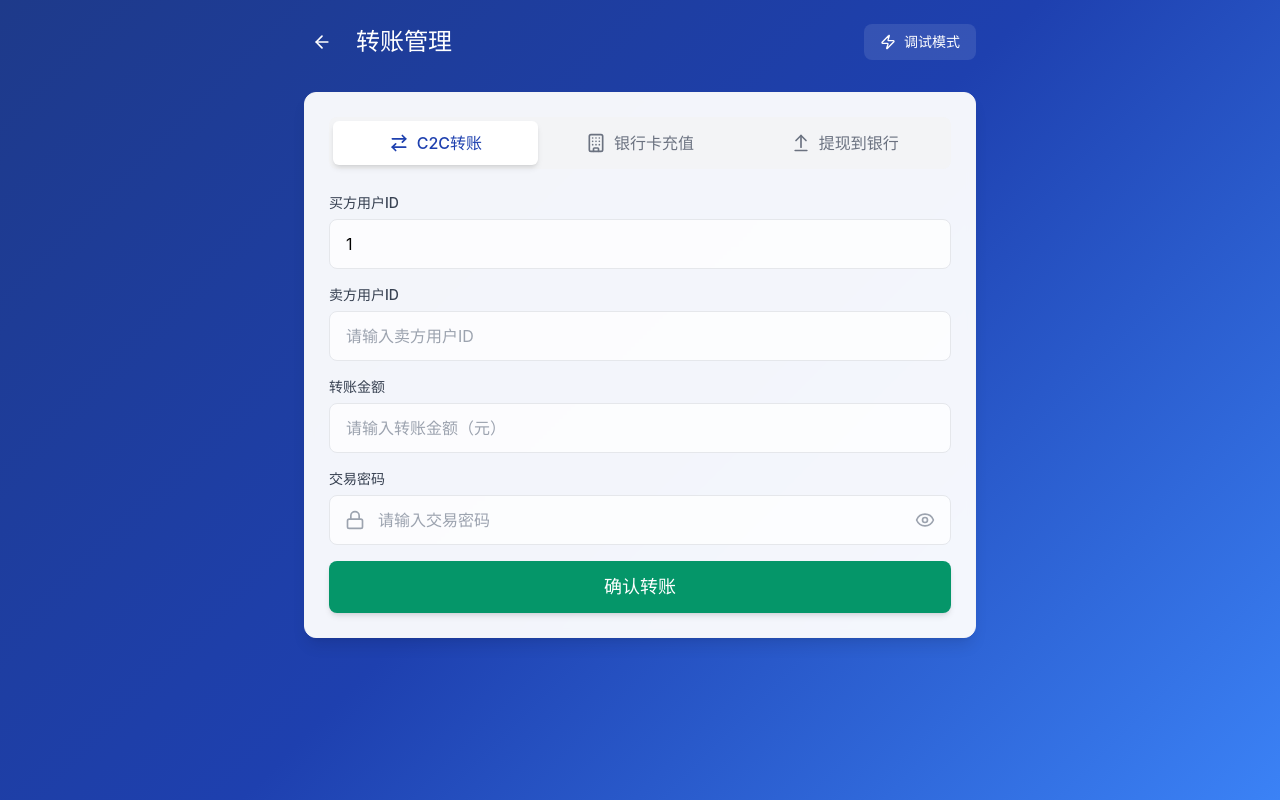
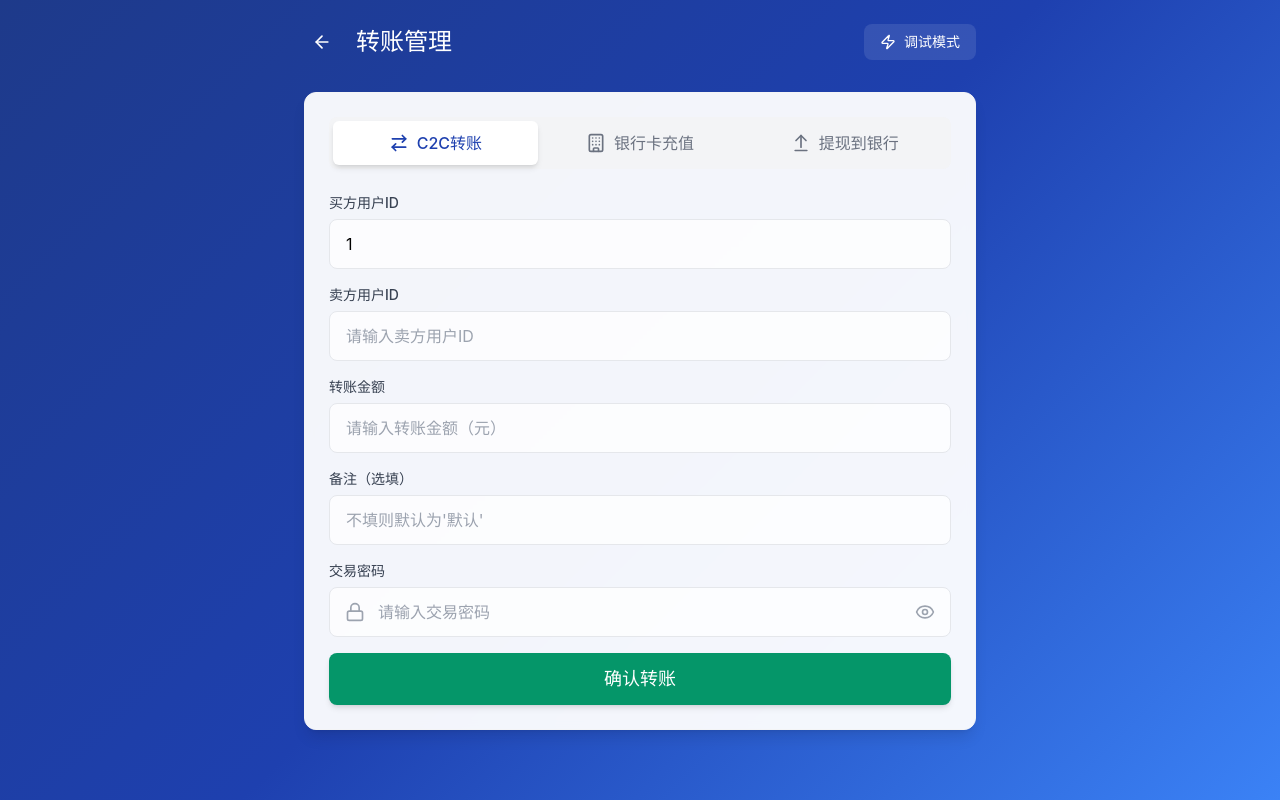
Before and after one commit to starslipay/web, a Vue app: page /transfer in a window 1280 px wide. Built offline with nearby package versions, Linux system fonts and the light colour scheme; sample sign-in values are in the browser's storage.

Commit message:
fix bank2c c2bank

```diff
--- a/src/pages/C2CBillPage.vue
+++ b/src/pages/C2CBillPage.vue
@@ -223,12 +223,20 @@ onUnmounted(() => {
             <span class="text-xl font-bold text-blue-600">¥{{ formatAmount(billInfo.amount) }}</span>
           </div>
 
-          <div v-if="billInfo.desc" class="p-4 bg-gray-50 rounded-lg">
+          <div class="p-4 bg-gray-50 rounded-lg">
+            <div class="flex items-center gap-2 mb-2">
+              <FileText class="w-4 h-4 text-gray-400" />
+              <span class="text-sm text-gray-500">交易描述</span>
+            </div>
+            <p class="text-gray-800">{{ billInfo.desc || '无' }}</p>
+          </div>
+
+          <div class="p-4 bg-gray-50 rounded-lg">
             <div class="flex items-center gap-2 mb-2">
               <FileText class="w-4 h-4 text-gray-400" />
               <span class="text-sm text-gray-500">备注</span>
             </div>
-            <p class="text-gray-800">{{ billInfo.desc }}</p>
+            <p class="text-gray-800">{{ billInfo.memo || '无' }}</p>
           </div>
         </div>
       </div>
--- a/src/pages/TestPage.vue
+++ b/src/pages/TestPage.vue
@@ -424,7 +424,7 @@ const createUser = async (userId: string, password: string): Promise<TestUser |
         user_id: userId,
         bank_type: 1,
         amount: 1000000,
-        desc: '压测资金',
+        memo: '压测资金',
         verify_type: 1,
         password: '123456',
       },
@@ -744,7 +744,7 @@ const runSmokeTest = async () => {
   // 9. 充值确认
   const rechargeDoReq = () => ({
     transaction_id: ctx.rechargeTid, user_id: buyerId, bank_type: 1, amount: RECHARGE_AMOUNT,
-    desc: '冒烟测试充值', verify_type: 1, password,
+    memo: '冒烟测试充值', verify_type: 1, password,
   })
   const rechargeOk = await exec(8, rechargeDoReq, () => postApi('/api/pay_gate/bank2c_do', rechargeDoReq(), ctx.buyerToken, buyerId),
     (d, req) => [
@@ -809,7 +809,7 @@ const runSmokeTest = async () => {
   // 15. 提现确认
   const withdrawDoReq = () => ({
     transaction_id: ctx.withdrawTid, user_id: buyerId, bank_type: 1, amount: WITHDRAW_AMOUNT,
-    desc: '冒烟测试提现', verify_type: 1, password,
+    memo: '冒烟测试提现', verify_type: 1, password,
   })
   const withdrawOk = await exec(14, withdrawDoReq, () => postApi('/api/pay_gate/c2bank_do', withdrawDoReq(), ctx.buyerToken, buyerId),
     (d, req) => [
--- a/src/pages/TransactionsPage.vue
+++ b/src/pages/TransactionsPage.vue
@@ -255,7 +255,10 @@ onUnmounted(() => {
                     {{ getInoutTypeText(transaction.inout_type) }}
                   </span>
                 </div>
-                <p class="text-sm text-gray-500 mt-1">{{ transaction.desc || '无备注' }}</p>
+                <p class="text-sm text-gray-500 mt-1">
+                  <span>描述: {{ transaction.desc || '无' }}</span>
+                  <span class="ml-2">备注: {{ transaction.memo || '无' }}</span>
+                </p>
                 <div class="flex items-center gap-4 mt-2 text-xs text-gray-400">
                   <div class="flex items-center gap-1">
                     <Clock class="w-3 h-3" />
--- a/src/pages/TransferPage.vue
+++ b/src/pages/TransferPage.vue
@@ -27,13 +27,14 @@ const c2cForm = reactive({
   verify_type: 1,
   password: '',
   version: 1,
+  memo: '',
 })
 
 const bank2cForm = reactive({
   user_id: authStore.userId || '',
   bank_type: 1,
   amount: '',
-  desc: '',
+  memo: '',
   verify_type: 1,
   password: '',
 })
@@ -42,7 +43,7 @@ const c2bankForm = reactive({
   user_id: authStore.userId || '',
   bank_type: 1,
   amount: '',
-  desc: '',
+  memo: '',
   verify_type: 1,
   password: '',
 })
@@ -75,19 +76,20 @@ const resetC2C = () => {
   c2cForm.seller_user_id = ''
   c2cForm.amount = ''
   c2cForm.password = ''
+  c2cForm.memo = ''
 }
 
 const resetBank2C = () => {
   bank2cForm.bank_type = 1
   bank2cForm.amount = ''
-  bank2cForm.desc = ''
+  bank2cForm.memo = ''
   bank2cForm.password = ''
 }
 
 const resetC2Bank = () => {
   c2bankForm.bank_type = 1
   c2bankForm.amount = ''
-  c2bankForm.desc = ''
+  c2bankForm.memo = ''
   c2bankForm.password = ''
 }
 
@@ -123,6 +125,7 @@ const c2cTransfer = async () => {
       verify_type: c2cForm.verify_type,
       password: c2cForm.password,
       version: c2cForm.version,
+      memo: c2cForm.memo || '默认',
     })
 
     if (doResponse.is_repeat === 1) {
@@ -142,7 +145,7 @@ const c2cTransfer = async () => {
 }
 
 const bank2cTransfer = async () => {
-  if (!bank2cForm.amount || !bank2cForm.desc || !bank2cForm.password) {
+  if (!bank2cForm.amount || !bank2cForm.password) {
     showToast('请填写完整的充值信息', 'error')
     return
   }
@@ -159,7 +162,7 @@ const bank2cTransfer = async () => {
       user_id: bank2cForm.user_id,
       bank_type: bank2cForm.bank_type,
       amount: amountInCents,
-      desc: bank2cForm.desc,
+      memo: bank2cForm.memo || '默认',
       verify_type: bank2cForm.verify_type,
       password: bank2cForm.password,
     })
@@ -181,7 +184,7 @@ const bank2cTransfer = async () => {
 }
 
 const c2bankWithdraw = async () => {
-  if (!c2bankForm.amount || !c2bankForm.desc || !c2bankForm.password) {
+  if (!c2bankForm.amount || !c2bankForm.password) {
     showToast('请填写完整的提现信息', 'error')
     return
   }
@@ -198,7 +201,7 @@ const c2bankWithdraw = async () => {
       user_id: c2bankForm.user_id,
       bank_type: c2bankForm.bank_type,
       amount: amountInCents,
-      desc: c2bankForm.desc,
+      memo: c2bankForm.memo || '默认',
       verify_type: c2bankForm.verify_type,
       password: c2bankForm.password,
     })
@@ -338,6 +341,16 @@ onUnmounted(() => {
           </div>
 
           <div>
+            <label class="label">备注（选填）</label>
+            <input
+              v-model="c2cForm.memo"
+              type="text"
+              class="input-field"
+              placeholder="不填则默认为'默认'"
+            />
+          </div>
+
+          <div>
             <label class="label">交易密码</label>
             <div class="relative">
               <Lock class="absolute left-4 top-1/2 -translate-y-1/2 w-5 h-5 text-gray-400" />
@@ -400,12 +413,12 @@ onUnmounted(() => {
           </div>
 
           <div>
-            <label class="label">备注</label>
+            <label class="label">备注（选填）</label>
             <textarea
-              v-model="bank2cForm.desc"
+              v-model="bank2cForm.memo"
               class="input-field resize-none"
               rows="3"
-              placeholder="请输入备注信息"
+              placeholder="不填则默认为'默认'"
             ></textarea>
           </div>
 
@@ -472,12 +485,12 @@ onUnmounted(() => {
           </div>
 
           <div>
-            <label class="label">备注</label>
+            <label class="label">备注（选填）</label>
             <textarea
-              v-model="c2bankForm.desc"
+              v-model="c2bankForm.memo"
               class="input-field resize-none"
               rows="3"
-              placeholder="请输入备注信息"
+              placeholder="不填则默认为'默认'"
             ></textarea>
           </div>
 
```
Also changed, not shown: src/api/types.ts (+5 -2 lines).
